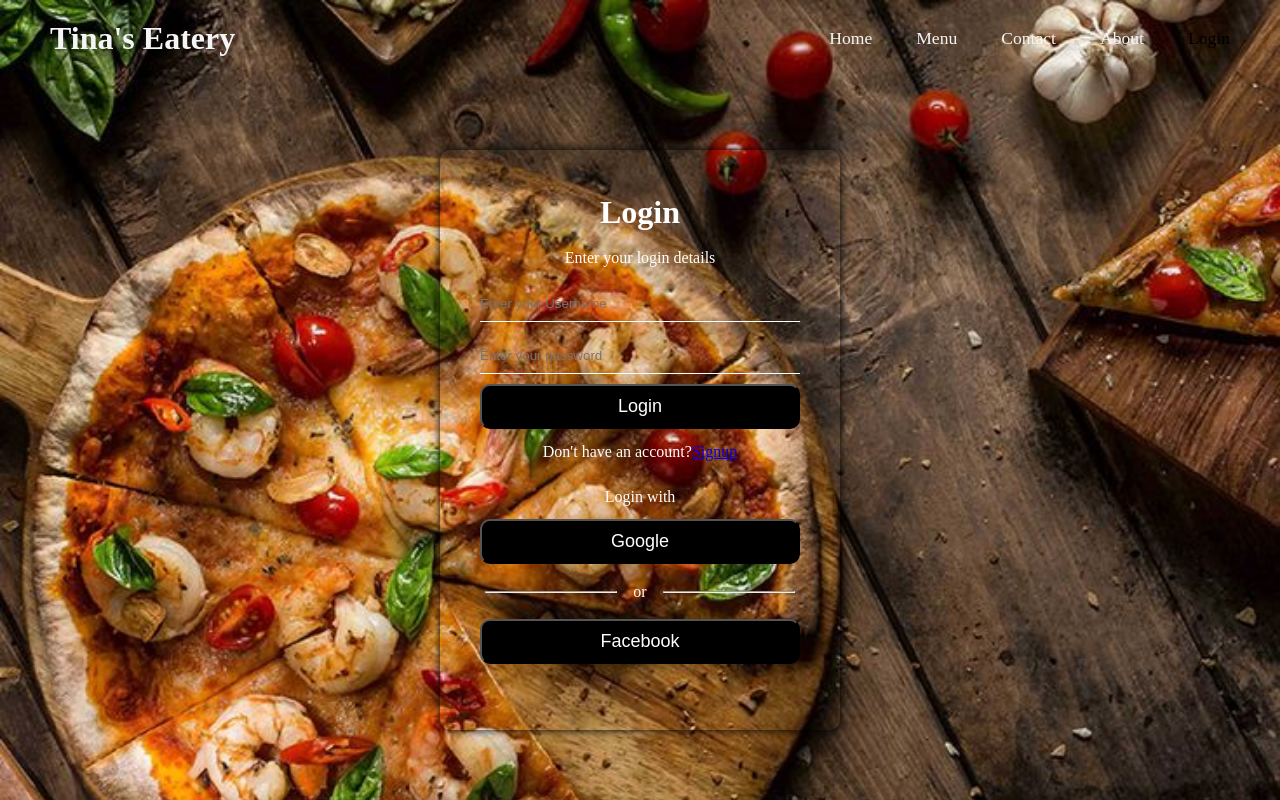
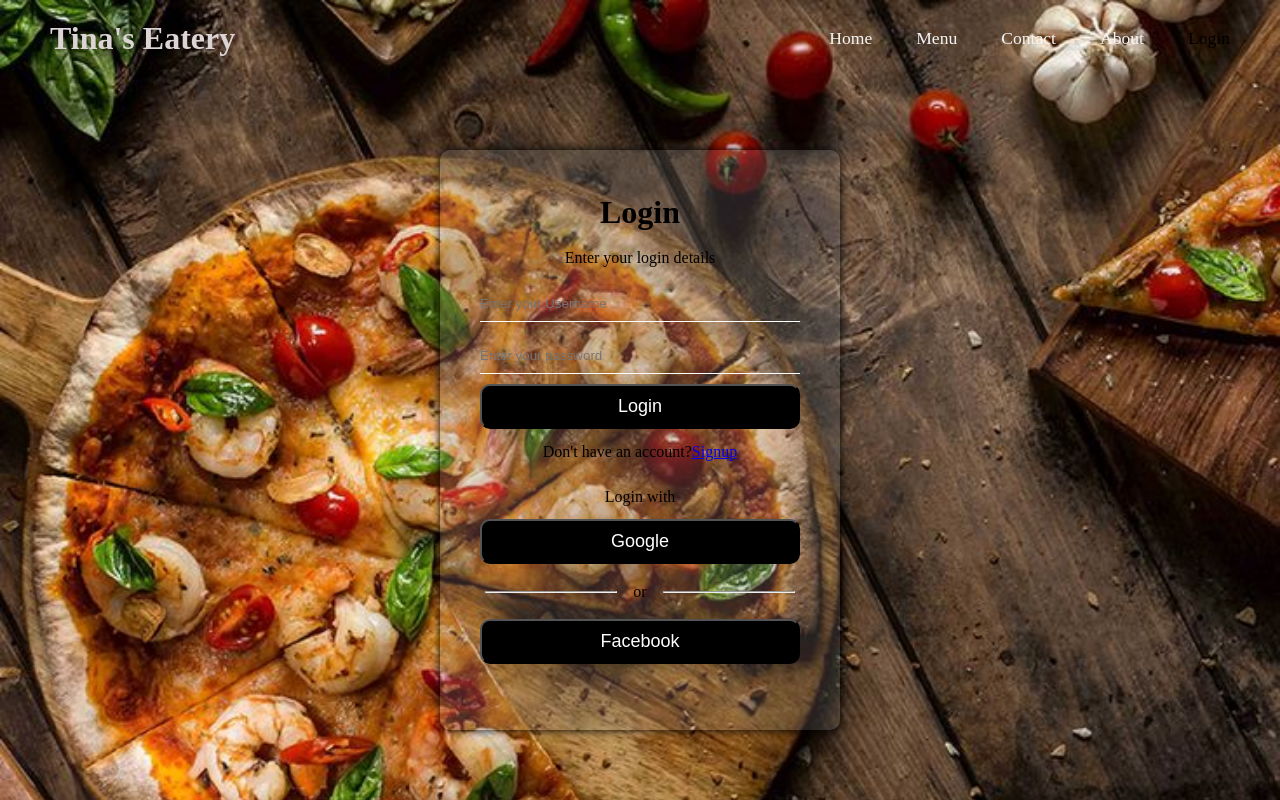
Before and after one commit to Codeblaq0/Resturant-Landing-Page, a plain HTML site: page login.html in a window 1280 px wide. Drawn offline with Linux system fonts and the light colour scheme.

Commit message:
color change and logo link

```diff
--- a/login.css
+++ b/login.css
@@ -26,10 +26,11 @@ header{
     z-index: 99;
 }
 
-.logo{
+.logo a{
     font-size: 2rem;
-    color: whitesmoke;
+    color: rgb(221, 213, 213);
     user-select: none;
+    text-decoration: none;
 }
 
 .navigation a{
@@ -79,18 +80,19 @@ header{
     line-height: 45px;
     box-shadow: 0 0 10px;
     border-radius: 10px;
+    background-color: rgba(128, 128, 128, 0.24);
+}
+
+input{
+    color: white;
 }
 
 
 h1, p{
     text-align: center;
-    color: white;
+    color: black;
 }
 
-
-form, .placeholder{
-    justify-content: center;
-}
 
 .Username, .password{
     width: 100%;
--- a/login.html
+++ b/login.html
@@ -8,7 +8,7 @@
 </head>
 <body>
     <header>
-        <h2 class="logo">Tina's Eatery</h2>
+        <h2 class="logo"><a href="index.html">Tina's Eatery</a></h2>
         <nav class="navigation">
             <a href="index.html" class="nav">Home</a>
             <a href="menu.html" class="nav">Menu</a>
--- a/signup.css
+++ b/signup.css
@@ -26,13 +26,14 @@ body{
     line-height: 45px;
     box-shadow: 0 0 10px;
     border-radius: 10px;
+    background-color: rgba(248, 230, 230, 0.274);
 }
 
 
 
 h1, p{
     text-align: center;
-    color: white;
+    color: black;
 }
 
 
```
